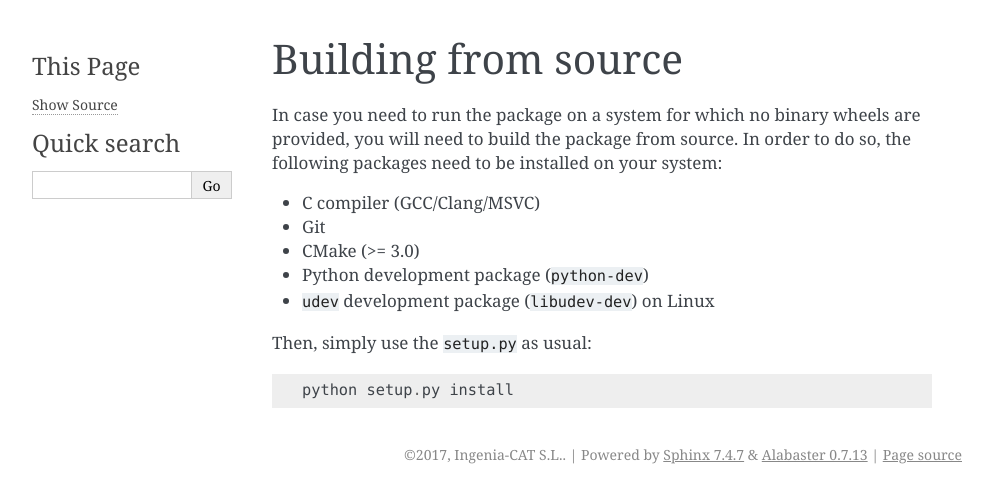
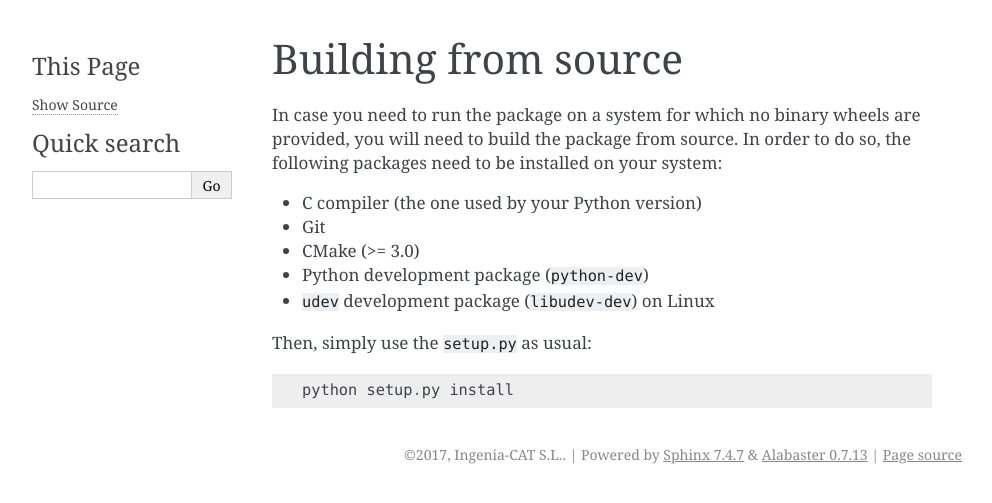
Before and after one commit to ingeniamc/ingenialink-python, a Sphinx documentation site: the page built from docs/building.rst, in a window 1280 px wide. Shown: the top 503 px of the page, without its empty margins (148-1140 px from the left). Built offline with Sphinx 7.4.7, drawn with Linux system fonts in a browser that asks for light colours.

Commit message:
docs: building: update C compiler info

```diff
--- a/docs/building.rst
+++ b/docs/building.rst
@@ -5,7 +5,7 @@ In case you need to run the package on a system for which no binary wheels are
 provided, you will need to build the package from source. In order to do so, the
 following packages need to be installed on your system:
 
-* C compiler (GCC/Clang/MSVC)
+* C compiler (the one used by your Python version)
 * Git
 * CMake (>= 3.0)
 * Python development package (``python-dev``)
```
